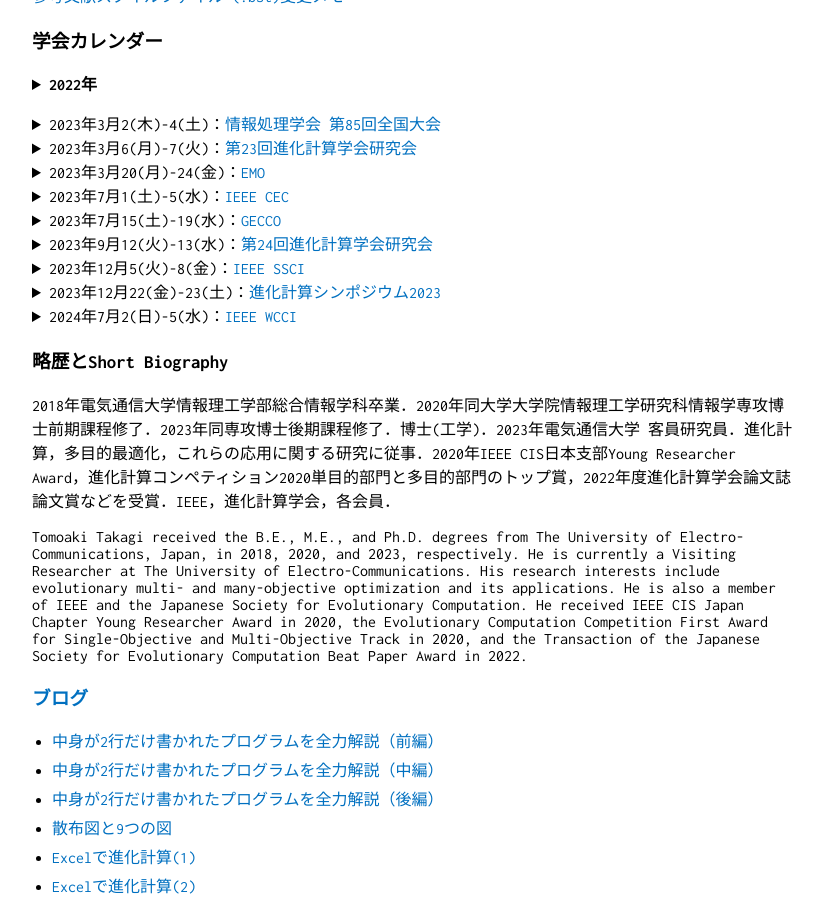
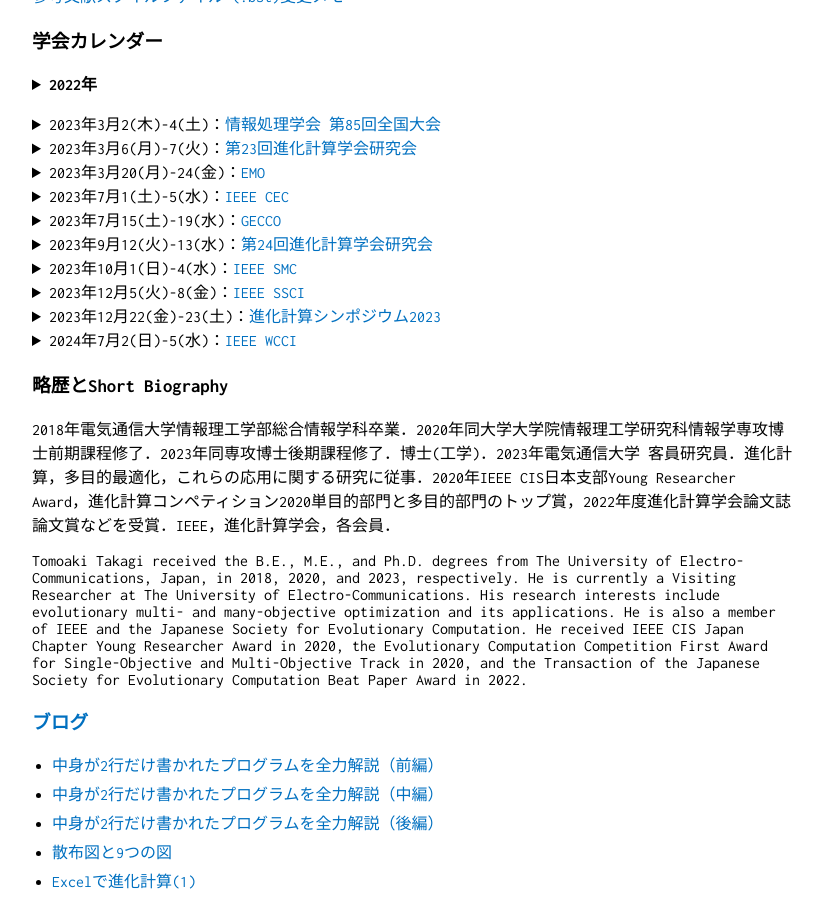
Before and after one commit to tomtkg/tomtkg.github.io, a Jekyll site: the page built from memo.md, in a window 1280 px wide and 900 px high, scrolled down 375 px. Shown: the whole window, without its empty margins (228-1049 px from the left). Built offline with Jekyll 4.4.1, drawn with Linux system fonts in a browser that asks for light colours.

Commit message:
Update memo.md

```diff
--- a/memo.md
+++ b/memo.md
@@ -58,6 +58,8 @@
 会場：Lisbon, Portugal　申込〆切：　　原稿〆切：　　　　採択通知：</details>
 <details><summary>2023年9月12(火)-13(水)：<a href="http://www.jpnsec.org/symposium202302.html" target="_blank">第24回進化計算学会研究会</a></summary>
 会場：日本, 京都　申込〆切：　　原稿〆切：　　採択通知：</details>
+<details><summary>2023年10月1(日)-4(水)：<a href="https://ieeesmc2023.org" target="_blank">IEEE SMC</a></summary>
+会場：Hawaii, USA　申込〆切：　　原稿〆切：4/23(日)　採択通知：5/27(土)　</details>
 <details><summary>2023年12月5(火)-8(金)：<a href="https://attend.ieee.org/ssci-2023" target="_blank">IEEE SSCI</a></summary>
 会場：Mexico City, Mexico　申込〆切：　　原稿〆切：7/1(土)　採択通知：9/1(金)　</details>
 <details><summary>2023年12月22(金)-23(土)：<a href="http://www.jpnsec.org/symposium202303.html" target="_blank">進化計算シンポジウム2023</a></summary>
```
